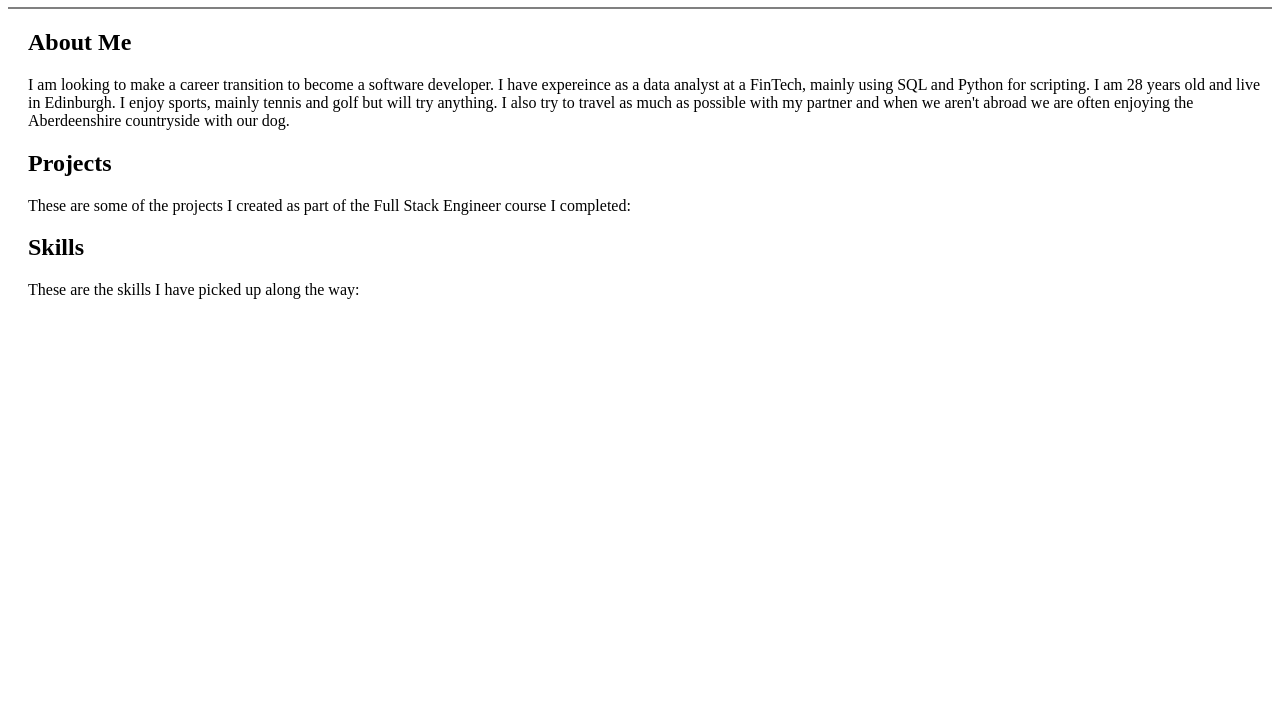
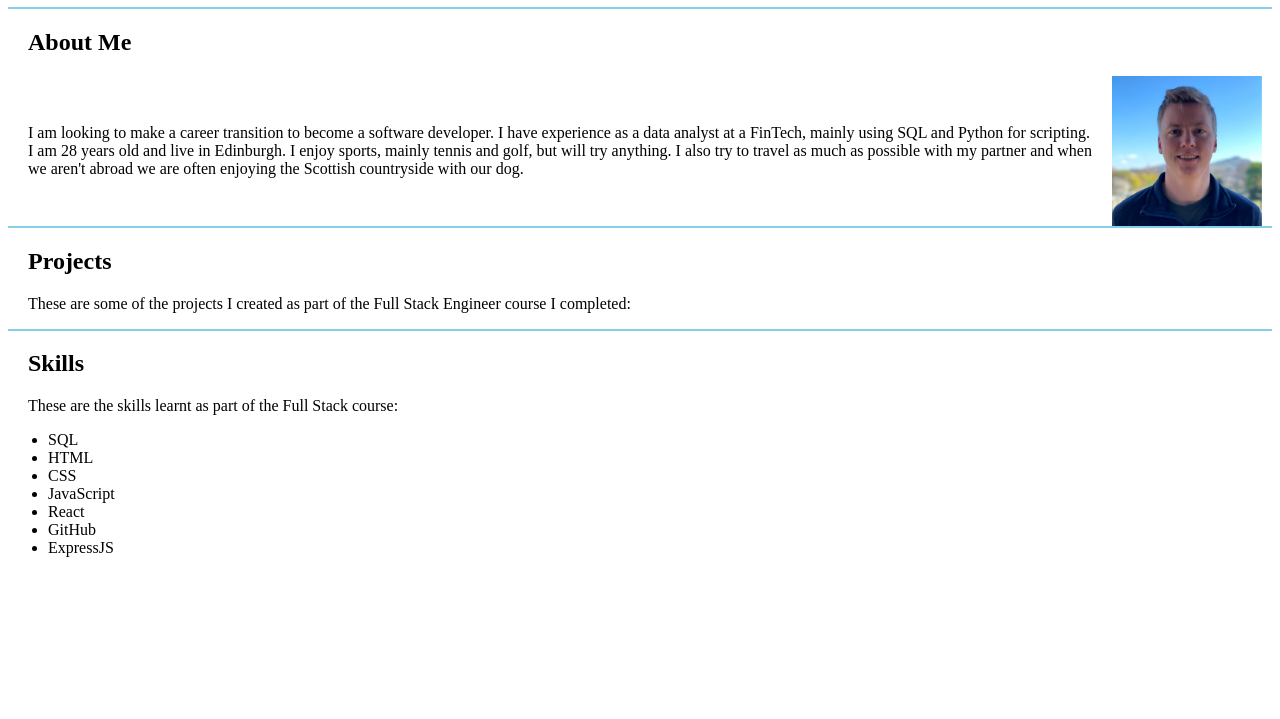
Before and after one commit to GeorgeAR-1995/Portfolio, a plain HTML site: page index.html in a window 1280 px wide. Shown: the part 81-800 px from the top of the page. Drawn offline with Linux system fonts and the light colour scheme.

Commit message:
bulk out text and add some CSS formatting

```diff
--- a/index.html
+++ b/index.html
@@ -21,13 +21,34 @@
         </nav>
     </header>
 
-    <h2 class = "about">About Me</h2>
-        <p>I am looking to make a career transition to become a software developer. I have expereince as a data analyst at a FinTech, mainly using SQL and Python for scripting. I am 28 years old and live in Edinburgh. I enjoy sports, mainly tennis and golf but will try anything. I also try to travel as much as possible with my partner and when we aren't abroad we are often enjoying the Aberdeenshire countryside with our dog.</p>
-    <h2 class = "projects">Projects</h2>
-        <p>These are some of the projects I created as part of the Full Stack Engineer course I completed: </p>
-    <h2 class = "skills">Skills</h2>
-        <p>These are the skills I have picked up along the way:</p>
-
+    <div>
+        <h2   class = "about">About Me</h2>
+            <div class = "about-body">
+                <p>I am looking to make a career transition to become a software developer.
+                I have experience as a data analyst at a FinTech, mainly using SQL
+                and Python for scripting. I am 28 years old and live in Edinburgh. I enjoy sports,
+                mainly tennis and golf, but will try anything. I also try to travel as much as possible
+                with my partner and when we aren't abroad we are often enjoying the Scottish countryside with our dog.</p>
+                <img class = "selfpicture" src = "resources/images/images.jpeg" alt = "picture of George Ramsey">
+            </div>
+    </div>
+    <div  class = "projects">
+        <h2>Projects</h2>
+            <p>These are some of the projects I created as part of the Full Stack Engineer course I completed: </p>
+    </div>
+    <div  class = "skills">
+        <h2>Skills</h2>
+            <p>These are the skills learnt as part of the Full Stack course:</p>
+                <ul>
+                    <li>SQL</li>
+                    <li>HTML</li>
+                    <li>CSS</li>
+                    <li>JavaScript</li>
+                    <li>React</li>
+                    <li>GitHub</li>
+                    <li>ExpressJS</li>
+                </ul>
+    </div>
 </body>
 
 </html>
--- a/resources/style.css
+++ b/resources/style.css
@@ -3,7 +3,15 @@
     width: 100%;
     justify-content: space-between;
     align-items: center;
-    border-bottom: 2px gray solid;
+    border-bottom: 2px skyblue solid;
+}
+
+.nav a {
+    color: black;
+}
+
+.nav a:hover {
+    text-decoration: none; /* Remove underline on hover */
 }
 
 .nav ul {
@@ -21,12 +29,39 @@
 
 .nav h1 {
     margin-left: 20px;
+    margin-right: 20px;
 }
 
 h2 {
     margin-left: 20px;
+    margin-right: 20px;
 }
 
 p {
     margin-left: 20px;
+    margin-right: 20px;
+    display: flex;
+    text-align: left;
 }
+
+.selfpicture {
+    width: auto;
+    height: 150px;
+    margin-right: 10px;
+}
+
+.about {
+    align-items: center;
+
+}
+
+.about-body {
+    display: flex;
+    align-items: center;
+    text-align: justify;
+    border-bottom: 2px skyblue solid;
+}
+
+.projects {
+    border-bottom: 2px skyblue solid;
+}
```
Also changed, not shown: resources/images/images.jpeg (added), 1 other file.
